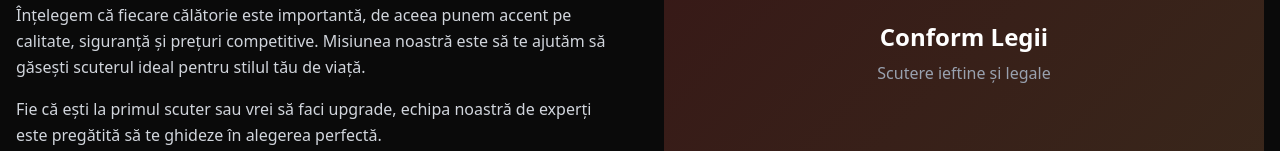
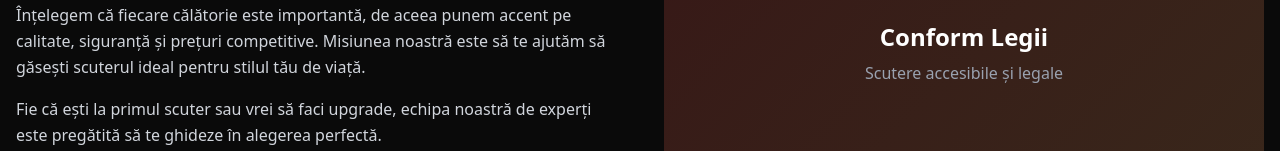
Before and after one commit to mikitu/scutere125.ro, a Next.js app in the folder apps/web/: page /despre in a window 1280 px wide. Shown: the part 776-927 px from the top of the page. Built offline with nearby package versions, Linux system fonts and the light colour scheme; no server answers.

Commit message:
fix: change 'Scutere ieftine' to 'Scutere accesibile' on About page
- Updated B125 badge subtitle from 'Scutere ieftine și legale' to 'Scutere accesibile și legale'
- Consistent messaging across the entire site
- Better brand positioning: accessible instead of cheap

```diff
--- a/apps/web/src/app/despre/page.tsx
+++ b/apps/web/src/app/despre/page.tsx
@@ -112,7 +112,7 @@ export default function DespreNoiPage() {
                   <div className="text-center">
                     <div className="text-7xl font-bold text-[#e63946] mb-4">B125</div>
                     <div className="text-2xl text-white font-semibold">Conform Legii</div>
-                    <div className="text-gray-400 mt-2">Scutere ieftine și legale</div>
+                    <div className="text-gray-400 mt-2">Scutere accesibile și legale</div>
                   </div>
                 </div>
               </motion.div>
```
